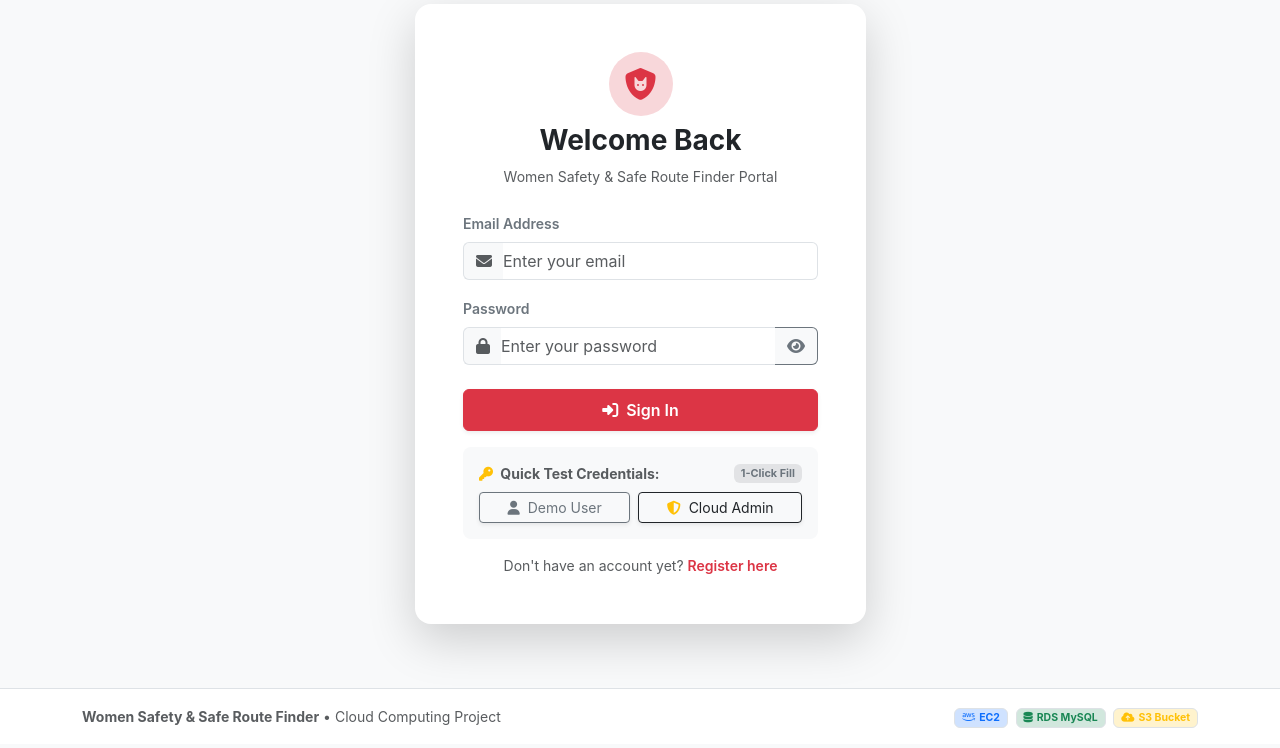
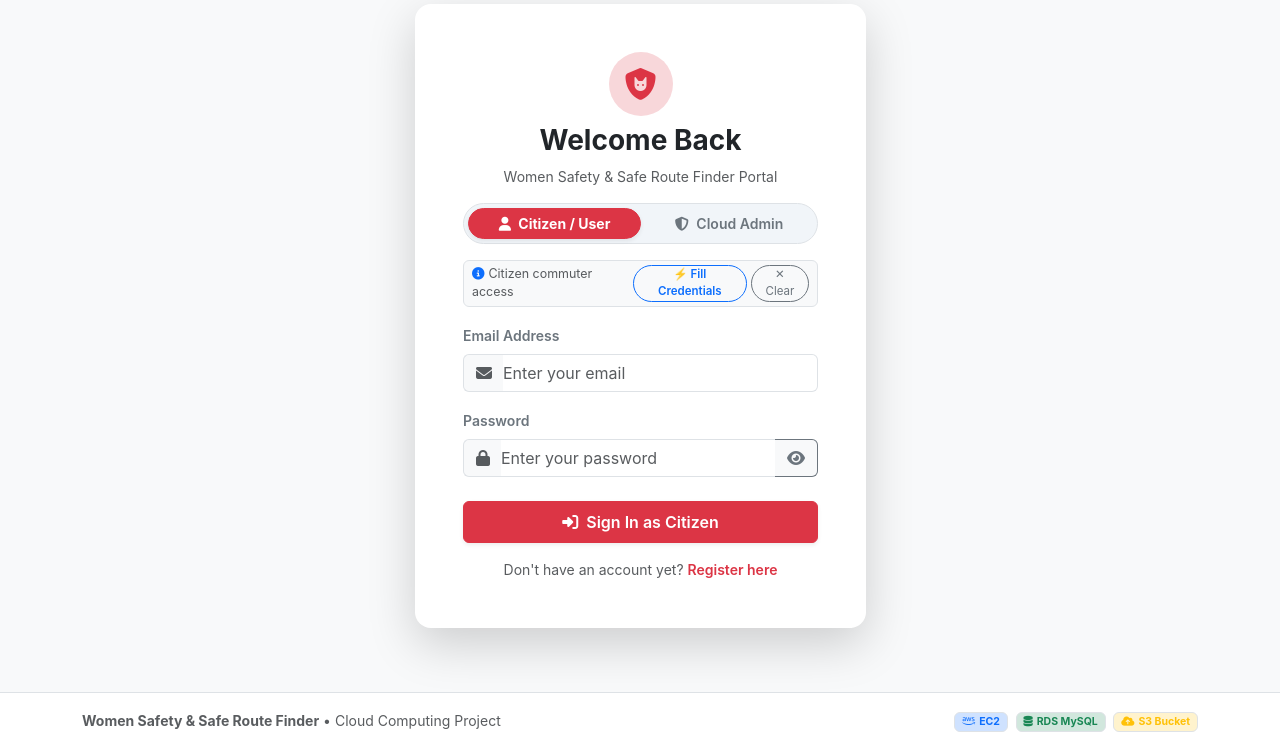
Before and after one commit to Haripriya-4235/safepass-cloud-project, a Flask app: page / in a window 1280 px wide. Shown: the part 139-887 px from the top of the page. Run offline with Flask 3, Linux system fonts and the light colour scheme.

Commit message:
Add interactive 2-role segmented switcher between Citizen User and Cloud Admin

```diff
--- a/templates/login.html
+++ b/templates/login.html
@@ -8,12 +8,37 @@
         <div class="col-md-5">
             <div class="card shadow-lg border-0 rounded-4">
                 <div class="card-body p-4 p-md-5">
-                    <div class="text-center mb-4">
-                        <div class="d-inline-flex align-items-center justify-content-center bg-danger-subtle text-danger rounded-circle p-3 mb-2">
-                            <i class="fa-solid fa-shield-cat fa-2x"></i>
+                    <div class="text-center mb-3">
+                        <div class="d-inline-flex align-items-center justify-content-center bg-danger-subtle text-danger rounded-circle p-3 mb-2" id="loginRoleBadge">
+                            <i class="fa-solid fa-shield-cat fa-2x" id="loginRoleIcon"></i>
                         </div>
-                        <h3 class="fw-bold text-dark">Welcome Back</h3>
-                        <p class="text-muted small">Women Safety & Safe Route Finder Portal</p>
+                        <h3 class="fw-bold text-dark" id="loginHeading">Welcome Back</h3>
+                        <p class="text-muted small mb-0" id="loginSubheading">Women Safety & Safe Route Finder Portal</p>
+                    </div>
+
+                    <!-- 2 Role Switching Options (Citizen vs Cloud Admin) -->
+                    <div class="p-1 mb-3 rounded-pill d-flex gap-1 border" style="background: #f1f5f9;">
+                        <button type="button" class="btn btn-sm flex-fill fw-bold rounded-pill btn-danger text-white shadow-sm" id="roleUserBtn" onclick="switchLoginRole('user')">
+                            <i class="fa-solid fa-user me-1"></i> Citizen / User
+                        </button>
+                        <button type="button" class="btn btn-sm flex-fill fw-semibold rounded-pill text-secondary bg-transparent border-0" id="roleAdminBtn" onclick="switchLoginRole('admin')">
+                            <i class="fa-solid fa-shield-halved me-1"></i> Cloud Admin
+                        </button>
+                    </div>
+
+                    <!-- Quick Auto-fill & Clear helper -->
+                    <div class="d-flex align-items-center justify-content-between mb-3 px-2 py-1 rounded-2 border bg-light small">
+                        <span class="text-muted" style="font-size: .78rem;" id="roleInfoText">
+                            <i class="fa-solid fa-circle-info text-primary me-1"></i>Citizen commuter access
+                        </span>
+                        <div class="d-flex gap-1">
+                            <button type="button" class="btn btn-xs btn-outline-primary px-2 py-0 small rounded-pill fw-semibold" id="autoFillBtn" onclick="autoFillCurrentRole()" style="font-size: .72rem;">
+                                ⚡ Fill Credentials
+                            </button>
+                            <button type="button" class="btn btn-xs btn-outline-secondary px-2 py-0 small rounded-pill" onclick="clearInputs()" style="font-size: .72rem;" title="Clear fields">
+                                ✕ Clear
+                            </button>
+                        </div>
                     </div>
 
                     <form method="POST" action="{{ url_for('login') }}" autocomplete="off">
@@ -40,26 +65,10 @@
                             </div>
                         </div>
 
-                        <button type="submit" class="btn btn-danger w-100 py-2 fw-semibold shadow-sm mb-3">
-                            <i class="fa-solid fa-right-to-bracket me-1"></i> Sign In
+                        <button type="submit" class="btn btn-danger w-100 py-2 fw-semibold shadow-sm mb-3" id="signInSubmitBtn">
+                            <i class="fa-solid fa-right-to-bracket me-1"></i> Sign In as Citizen
                         </button>
                     </form>
-
-                    <!-- Fast Quick Demo Accounts for Evaluators & Testing -->
-                    <div class="card bg-light border-0 rounded-3 p-3 mb-3">
-                        <div class="d-flex align-items-center justify-content-between mb-2">
-                            <span class="text-muted small fw-bold"><i class="fa-solid fa-key text-warning me-1"></i> Quick Test Credentials:</span>
-                            <span class="badge bg-secondary-subtle text-secondary" style="font-size: .68rem;">1-Click Fill</span>
-                        </div>
-                        <div class="d-flex gap-2">
-                            <button type="button" class="btn btn-outline-secondary btn-sm flex-fill d-inline-flex align-items-center justify-content-center gap-1 shadow-sm" onclick="fillCredentials('priya@example.com', 'demo123')">
-                                <i class="fa-solid fa-user me-1"></i> Demo User
-                            </button>
-                            <button type="button" class="btn btn-outline-dark btn-sm flex-fill d-inline-flex align-items-center justify-content-center gap-1 shadow-sm" onclick="fillCredentials('admin@cloudsafety.org', 'admin123')">
-                                <i class="fa-solid fa-shield-halved text-warning me-1"></i> Cloud Admin
-                            </button>
-                        </div>
-                    </div>
 
                     <div class="text-center text-muted small">
                         Don't have an account yet? <a href="{{ url_for('register') }}" class="text-danger fw-semibold text-decoration-none">Register here</a>
@@ -73,12 +82,69 @@
 
 {% block scripts %}
 <script>
-function fillCredentials(email, password) {
-    const emailEl = document.getElementById('emailInput');
-    const passEl  = document.getElementById('passwordInput');
-    if (emailEl) emailEl.value = email;
-    if (passEl)  passEl.value  = password;
+let currentRole = 'user';
+
+function switchLoginRole(role) {
+    currentRole = role;
+    const userBtn = document.getElementById('roleUserBtn');
+    const adminBtn = document.getElementById('roleAdminBtn');
+    const roleBadge = document.getElementById('loginRoleBadge');
+    const roleIcon = document.getElementById('loginRoleIcon');
+    const subheading = document.getElementById('loginSubheading');
+    const infoText = document.getElementById('roleInfoText');
+    const submitBtn = document.getElementById('signInSubmitBtn');
+    const autoFillBtn = document.getElementById('autoFillBtn');
+
+    if (role === 'admin') {
+        // Admin active state
+        adminBtn.className = 'btn btn-sm flex-fill fw-bold rounded-pill btn-dark text-warning shadow-sm';
+        userBtn.className = 'btn btn-sm flex-fill fw-semibold rounded-pill text-secondary bg-transparent border-0';
+
+        roleBadge.className = 'd-inline-flex align-items-center justify-content-center bg-warning-subtle text-warning rounded-circle p-3 mb-2';
+        roleIcon.className = 'fa-solid fa-cloud fa-2x';
+        subheading.textContent = 'AWS Cloud Infrastructure & Admin Console';
+        infoText.innerHTML = '<i class="fa-solid fa-shield-halved text-warning me-1"></i>AWS Cloud Admin (EC2, RDS, S3)';
+        submitBtn.className = 'btn btn-dark w-100 py-2 fw-bold text-warning shadow-sm mb-3';
+        submitBtn.innerHTML = '<i class="fa-solid fa-cloud me-2"></i>Sign In as Cloud Admin';
+        autoFillBtn.textContent = '⚡ Fill Cloud Admin';
+
+        // Auto-fill Cloud Admin credentials
+        document.getElementById('emailInput').value = 'admin@cloudsafety.org';
+        document.getElementById('passwordInput').value = 'admin123';
+    } else {
+        // User active state
+        userBtn.className = 'btn btn-sm flex-fill fw-bold rounded-pill btn-danger text-white shadow-sm';
+        adminBtn.className = 'btn btn-sm flex-fill fw-semibold rounded-pill text-secondary bg-transparent border-0';
+
+        roleBadge.className = 'd-inline-flex align-items-center justify-content-center bg-danger-subtle text-danger rounded-circle p-3 mb-2';
+        roleIcon.className = 'fa-solid fa-shield-cat fa-2x';
+        subheading.textContent = 'Women Safety & Safe Route Finder Portal';
+        infoText.innerHTML = '<i class="fa-solid fa-circle-info text-primary me-1"></i>Citizen commuter access';
+        submitBtn.className = 'btn btn-danger w-100 py-2 fw-semibold shadow-sm mb-3';
+        submitBtn.innerHTML = '<i class="fa-solid fa-right-to-bracket me-1"></i>Sign In as Citizen';
+        autoFillBtn.textContent = '⚡ Fill Demo User';
+
+        // Auto-fill Demo User credentials
+        document.getElementById('emailInput').value = 'priya@example.com';
+        document.getElementById('passwordInput').value = 'demo123';
+    }
 }
+
+function autoFillCurrentRole() {
+    if (currentRole === 'admin') {
+        document.getElementById('emailInput').value = 'admin@cloudsafety.org';
+        document.getElementById('passwordInput').value = 'admin123';
+    } else {
+        document.getElementById('emailInput').value = 'priya@example.com';
+        document.getElementById('passwordInput').value = 'demo123';
+    }
+}
+
+function clearInputs() {
+    document.getElementById('emailInput').value = '';
+    document.getElementById('passwordInput').value = '';
+}
+
 function togglePasswordVisibility() {
     const input = document.getElementById('passwordInput');
     const icon = document.getElementById('togglePassIcon');
@@ -91,13 +157,10 @@ function togglePasswordVisibility() {
     }
 }
 
-// Strictly force-clear any browser autofill on page load
+// Ensure clean initial load
 window.addEventListener('load', () => {
     setTimeout(() => {
-        const email = document.getElementById('emailInput');
-        const pass = document.getElementById('passwordInput');
-        if (email) email.value = '';
-        if (pass) pass.value = '';
+        clearInputs();
     }, 50);
 });
 </script>
```
